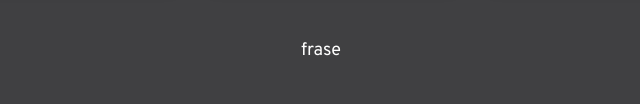
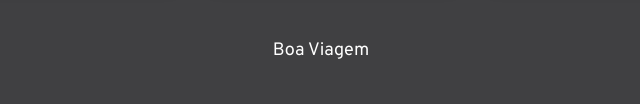
Before and after one commit to Gabriel-Souza1/landing, a plain HTML site: page index.html in a window 1280 px wide. Shown: the part 951-1060 px from the top of the page, 319-959 px from the left. Drawn offline with Linux system fonts and the light colour scheme; a web font is replaced by a local one.

Commit message:
Add files via upload

```diff
--- a/index.html
+++ b/index.html
@@ -48,7 +48,7 @@
  </div>
   <!-- Cards section -->
   <div class="footer">
-    <p> frase</p>
+    <p> Boa Viagem</p>
   </div>
   <!-- Footer section -->
 </body>
```
